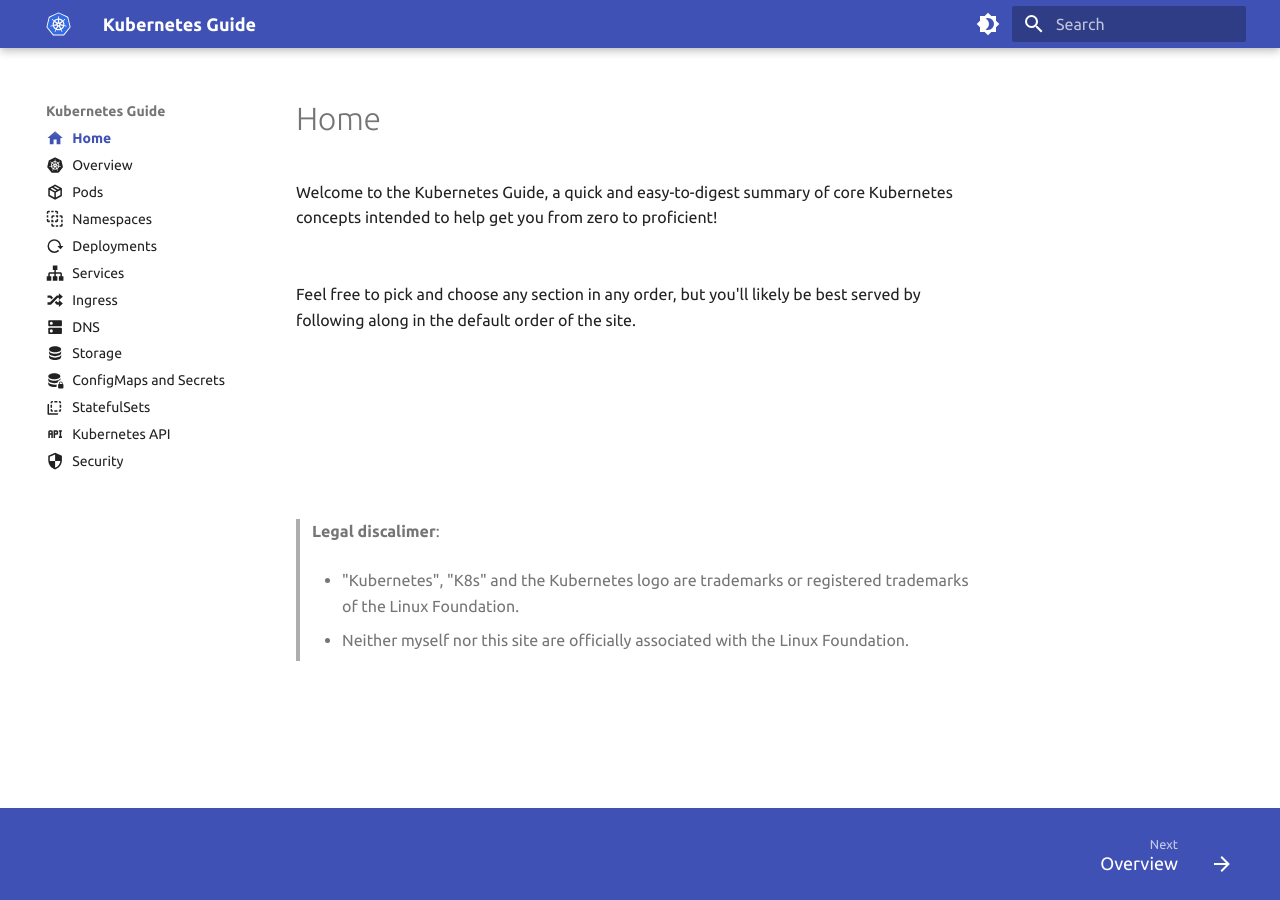
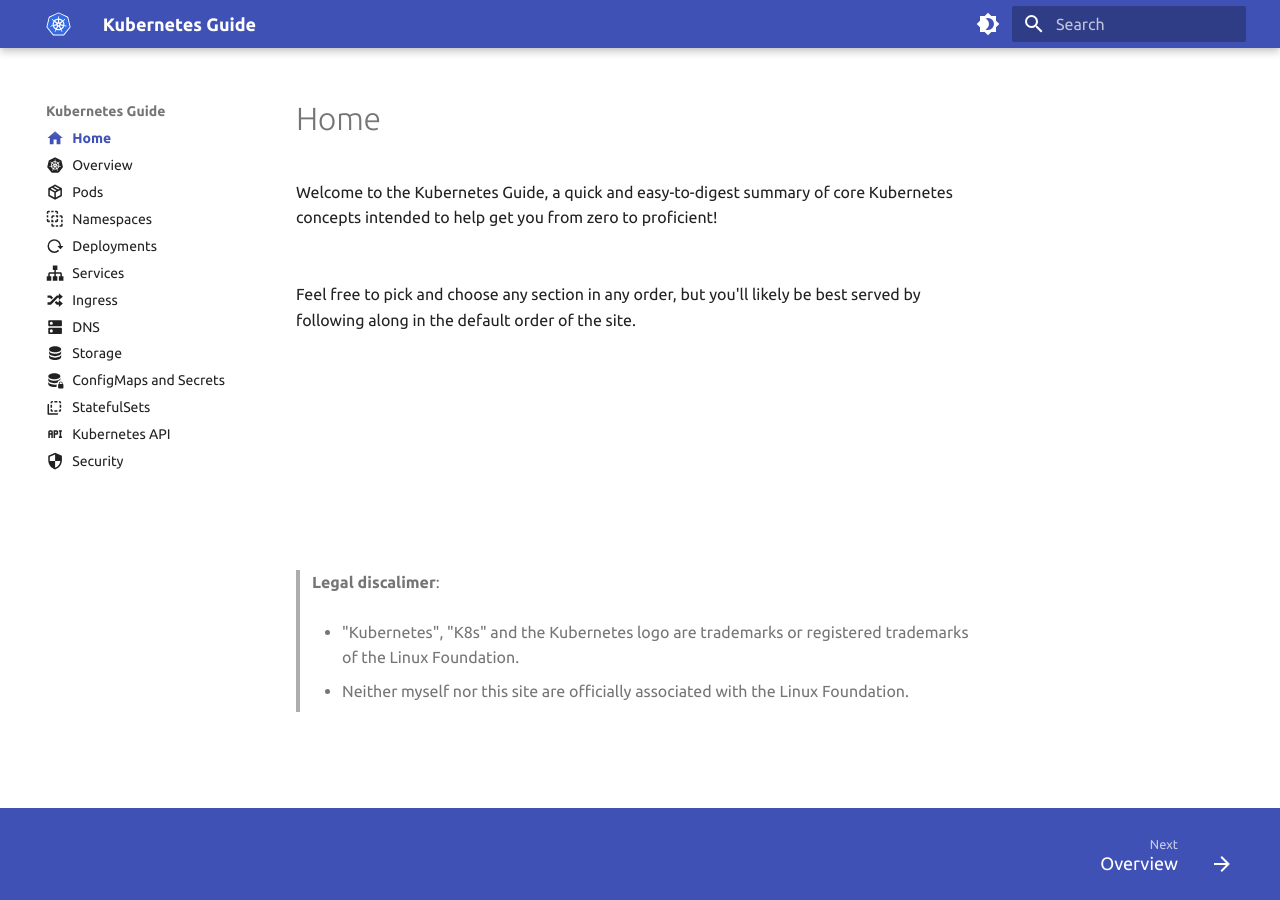
Before and after one commit to Braundo/kubernetes-guide, an MkDocs documentation site: the page built from docs/index.md, in a window 1280 px wide. Built offline with MkDocs 1.6.1 and Material for MkDocs 9.7.7, drawn with Linux system fonts in a browser that asks for light colours.

Commit message:
updated styling on a few things

```diff
--- a/docs/index.md
+++ b/docs/index.md
@@ -7,7 +7,7 @@
 
 
 
-<br/><br/><br/><br/><br/><br/>
+<br/><br/><br/><br/><br/><br/><br/><br/>
 > **Legal discalimer**:
 >
 >
```
